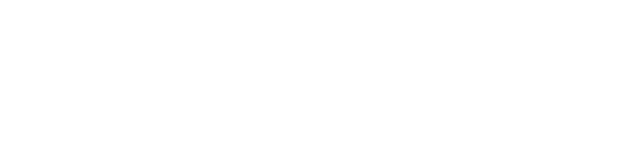
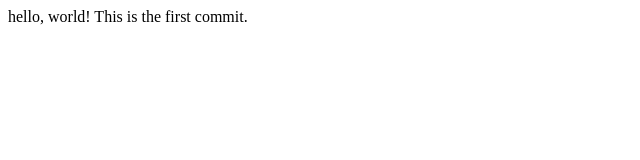
Before and after one commit to susaki2002/hackathon2022, a plain HTML site: page index.html in a window 1280 px wide. Shown: the whole page, without its empty margins (0-640 px from the left). Drawn offline with Linux system fonts and the light colour scheme.

Commit message:
the second commit

```diff
--- a/index.html
+++ b/index.html
@@ -7,6 +7,7 @@
     <title>Document</title>
 </head>
 <body>
-
+    hello, world!
+    This is the first commit.
 </body>
 </html>
```
